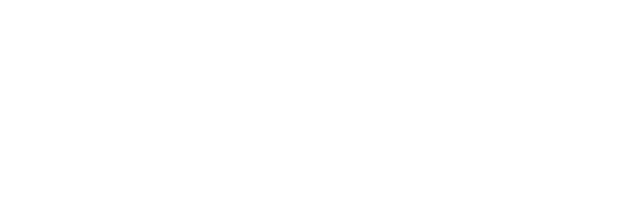
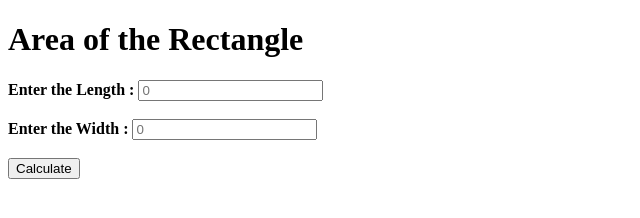
Before and after one commit to SiddheshwarKale/Area_of_Rectangle, a plain HTML site: page index.html in a window 1280 px wide. Shown: the whole page, without its empty margins (0-640 px from the left). Drawn offline with Linux system fonts and the light colour scheme.

Commit message:
html container added

```diff
--- a/index.html
+++ b/index.html
@@ -5,5 +5,21 @@
     <meta name="viewport" content="width=device-width, initial-scale=1.0" />
     <title>Area of the Rectangle</title>
   </head>
-  <body></body>
+  <body>
+    <div class="container">
+      <h1>Area of the Rectangle</h1>
+      <b>Enter the Length :</b>
+      <input class="len" type="number" placeholder="0" />
+      <br />
+      <br />
+      <b>Enter the Width : </b>
+      <input class="width" type="number" placeholder="0" />
+      <br />
+      <br />
+
+      <button class="btn">Calculate</button>
+      <br />
+      <h1 class="h1"></h1>
+    </div>
+  </body>
 </html>
```
